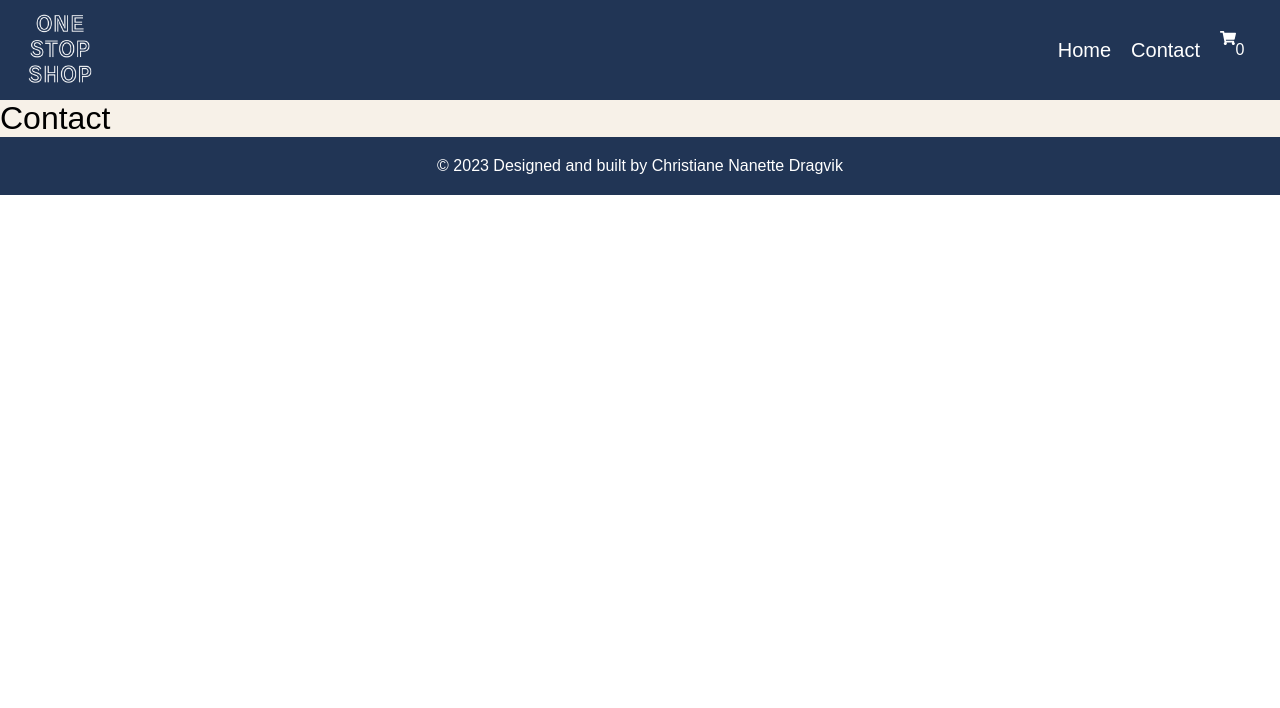
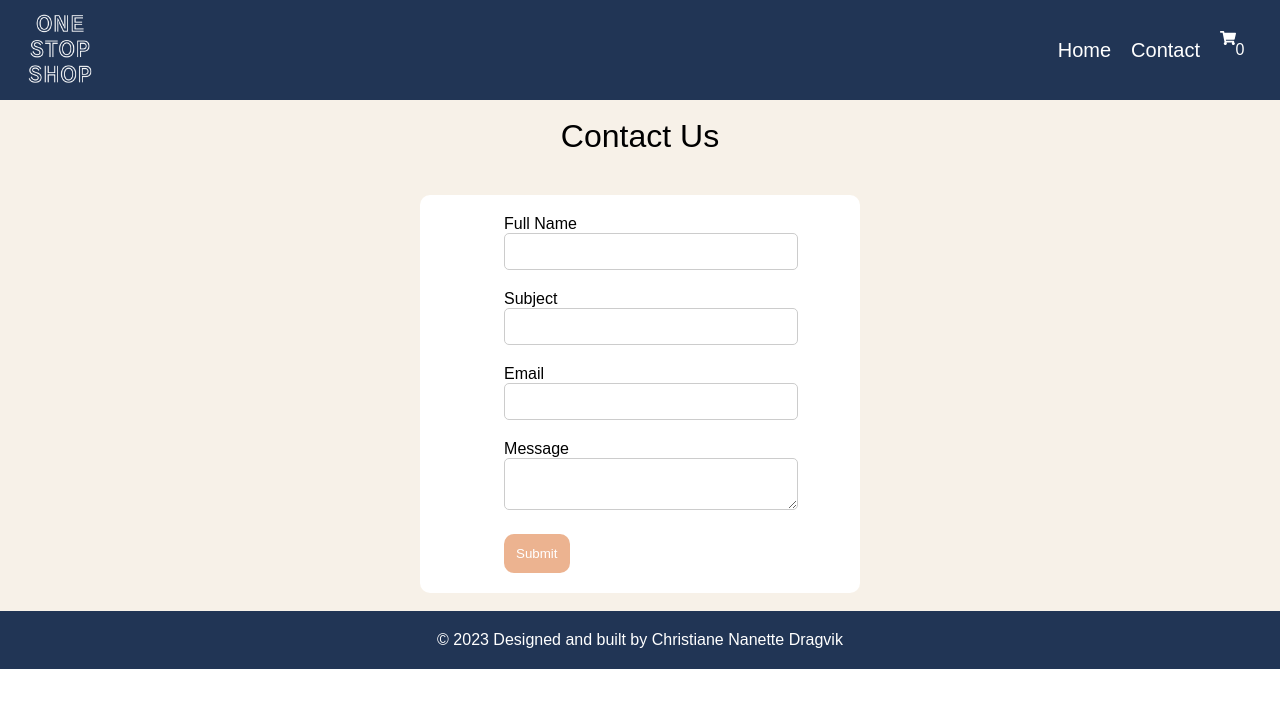
Before and after one commit to cdragvik/eCom-store, a React (Vite) app: page /contact in a window 1280 px wide. Shown: the top 708 px of the page. Built offline with nearby package versions, Linux system fonts and the light colour scheme.

Commit message:
Added contact form with validation

```diff
--- a/src/pages/Contact.jsx
+++ b/src/pages/Contact.jsx
@@ -1,9 +1,179 @@
+
+
+
+import { useState } from "react";
+import styled from "styled-components";
 import Layout from "../components/Layout";
+import { Link } from "react-router-dom";
 
-export default function Contact() {
-    return (
-        <Layout>
-            <h1>Contact</h1>
-        </Layout>
-    )
-}
+const FormContainer = styled.div`
+  max-width: 400px;
+  margin: auto;
+  padding: 20px;
+  background-color: #fff;
+  border-radius: 10px;
+  display: flex;
+  justify-content: center;
+  align-items: center;
+`;
+
+const FormTitle = styled.h1`
+  margin-bottom: 20px;
+  text-align: center;
+`;
+
+const FormGroup = styled.div`
+  margin-bottom: 20px;
+`;
+
+const Label = styled.label`s
+`;
+
+const Input = styled.input`
+  width: 100%;
+  padding: 10px;
+  border: 1px solid #ccc;
+  border-radius: 5px;
+`;
+
+const TextArea = styled.textarea`
+  width: 100%;
+  padding: 10px;
+  border: 1px solid #ccc;
+  border-radius: 5px;
+`;
+
+const ErrorText = styled.p`
+  color: red;
+  margin-top: 5px;
+`;
+
+const SubmitButton = styled.button`
+  background: #ECB390;
+  border: none;
+  border-radius: 10px;
+  color: white;
+  padding: 12px;
+
+  &:hover {
+    background: #f4d3be;
+  }
+`;
+
+const SuccessMessage = styled.p `
+    padding-bottom: 20px;
+    text-align: center;
+`;
+
+const ContactPage = () => {
+
+    const [isSubmitted, setIsSubmitted] = useState(false);
+    const [fullName, setFullName] = useState("");
+    const [subject, setSubject] = useState("");
+    const [email, setEmail] = useState("");
+    const [body, setBody] = useState("");
+    const [errors, setErrors] = useState({});
+
+    const handleSubmit = (e) => {
+        e.preventDefault();
+        setIsSubmitted(!isSubmitted);
+
+        const errors = {};
+
+    // Validate full name
+    if (fullName.trim().length < 3) {
+      errors.fullName = "Full name must be at least 3 characters";
+    }
+
+    // Validate subject
+    if (subject.trim().length < 3) {
+      errors.subject = "Subject must be at least 3 characters";
+    }
+
+    // Validate email
+    const emailRegex = /^[^\s@]+@[^\s@]+\.[^\s@]+$/;
+    if (!emailRegex.test(email)) {
+      errors.email = "Invalid email address";
+    }
+
+    // Validate body
+    if (body.trim().length < 3) {
+      errors.body = "Body must be at least 3 characters";
+    }
+
+    if (Object.keys(errors).length > 0) {
+      setErrors(errors);
+    }
+  };
+
+  return (
+    <Layout>
+    <br></br>
+
+    <FormTitle>Contact Us</FormTitle>
+
+    <SuccessMessage>
+        {isSubmitted && (
+            <h2>Message Successfully Submitted!</h2>
+        )}
+    </SuccessMessage>
+
+    <FormContainer>
+
+      <form onSubmit={handleSubmit}>
+        <FormGroup>
+          <Label htmlFor="fullName">Full Name</Label>
+          <Input
+            type="text"
+            id="fullName"
+            value={fullName}
+            onChange={(e) => setFullName(e.target.value)}
+            required
+          />
+          {errors.fullName && <ErrorText>{errors.fullName}</ErrorText>}
+        </FormGroup>
+
+        <FormGroup>
+          <Label htmlFor="subject">Subject</Label>
+          <Input
+            type="text"
+            id="subject"
+            value={subject}
+            onChange={(e) => setSubject(e.target.value)}
+            required
+          />
+          {errors.subject && <ErrorText>{errors.subject}</ErrorText>}
+        </FormGroup>
+
+        <FormGroup>
+          <Label htmlFor="email">Email</Label>
+          <Input
+            type="email"
+            id="email"
+            value={email}
+            onChange={(e) => setEmail(e.target.value)}
+            required
+          />
+          {errors.email && <ErrorText>{errors.email}</ErrorText>}
+        </FormGroup>
+
+        <FormGroup>
+          <Label htmlFor="body">Message</Label>
+          <TextArea id="body"
+            value={body}
+            onChange={(e) => setBody(e.target.value)}
+            required
+          />
+          {errors.body && <ErrorText>{errors.body}</ErrorText>}
+        </FormGroup>
+
+        <SubmitButton type="submit">Submit</SubmitButton>
+      </form>
+    </FormContainer>
+
+    <br></br>
+    </Layout>
+  );
+};
+
+export default ContactPage;
```
